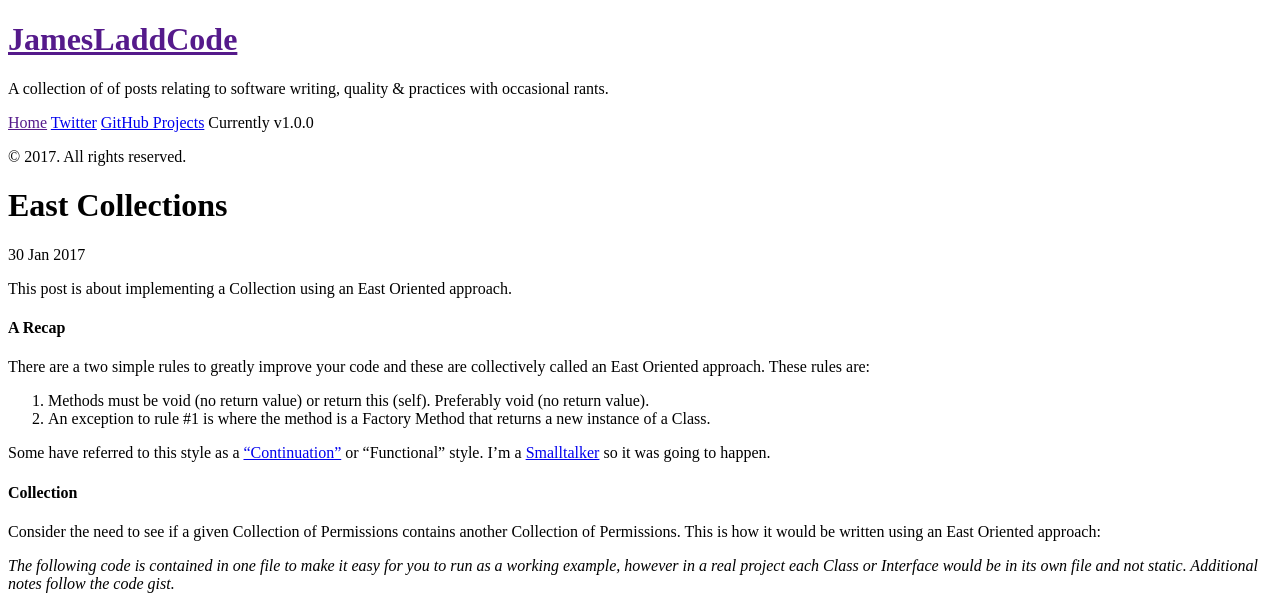
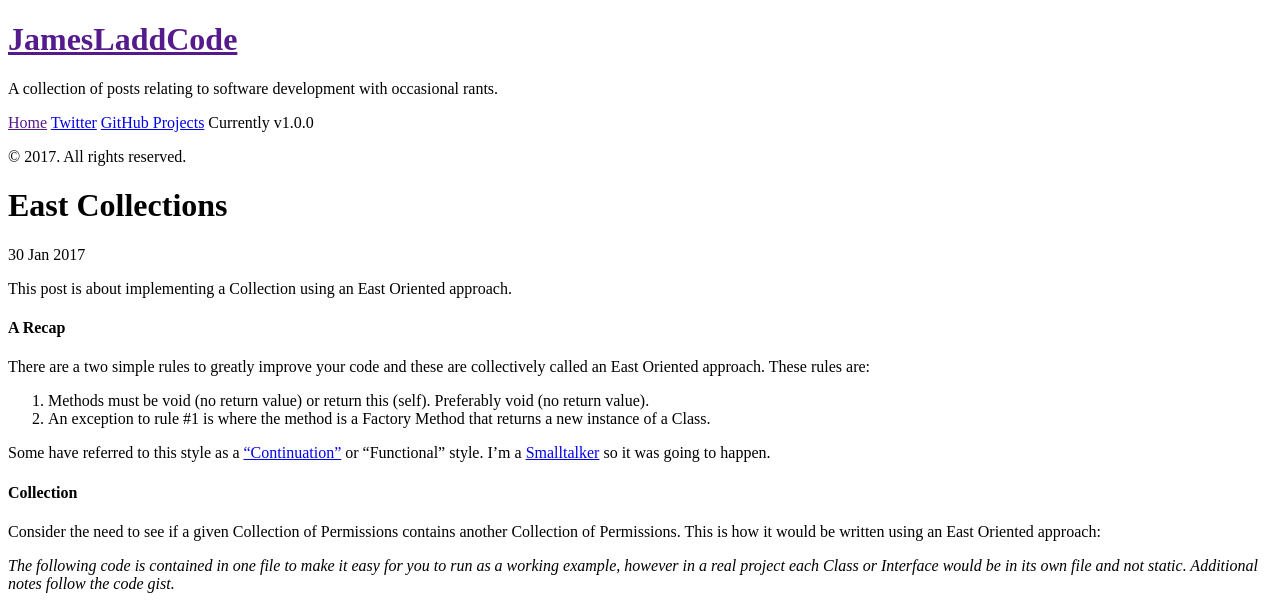
Before and after one commit to jamesladd/jamesladdcode, a Jekyll site: the page built from _posts/2017-01-30-east-collection.md, in a window 1280 px wide, cut to the strip 0-609 px from the top of the page. Built offline with Jekyll 4.4.1, drawn with Linux system fonts in a browser that asks for light colours.

Commit message:
Fixed typo.

```diff
--- a/_config.yml
+++ b/_config.yml
@@ -7,7 +7,7 @@ permalink:        pretty
 # Setup
 title:            JamesLaddCode
 tagline:          'Ramblings and opinions on code - mostly.'
-description:      'A collection of of posts relating to software writing, quality & practices with occasional rants.'
+description:      'A collection of posts relating to software development with occasional rants.'
 url:              http://jamesladdcode.com
 baseurl:          /
 
```
